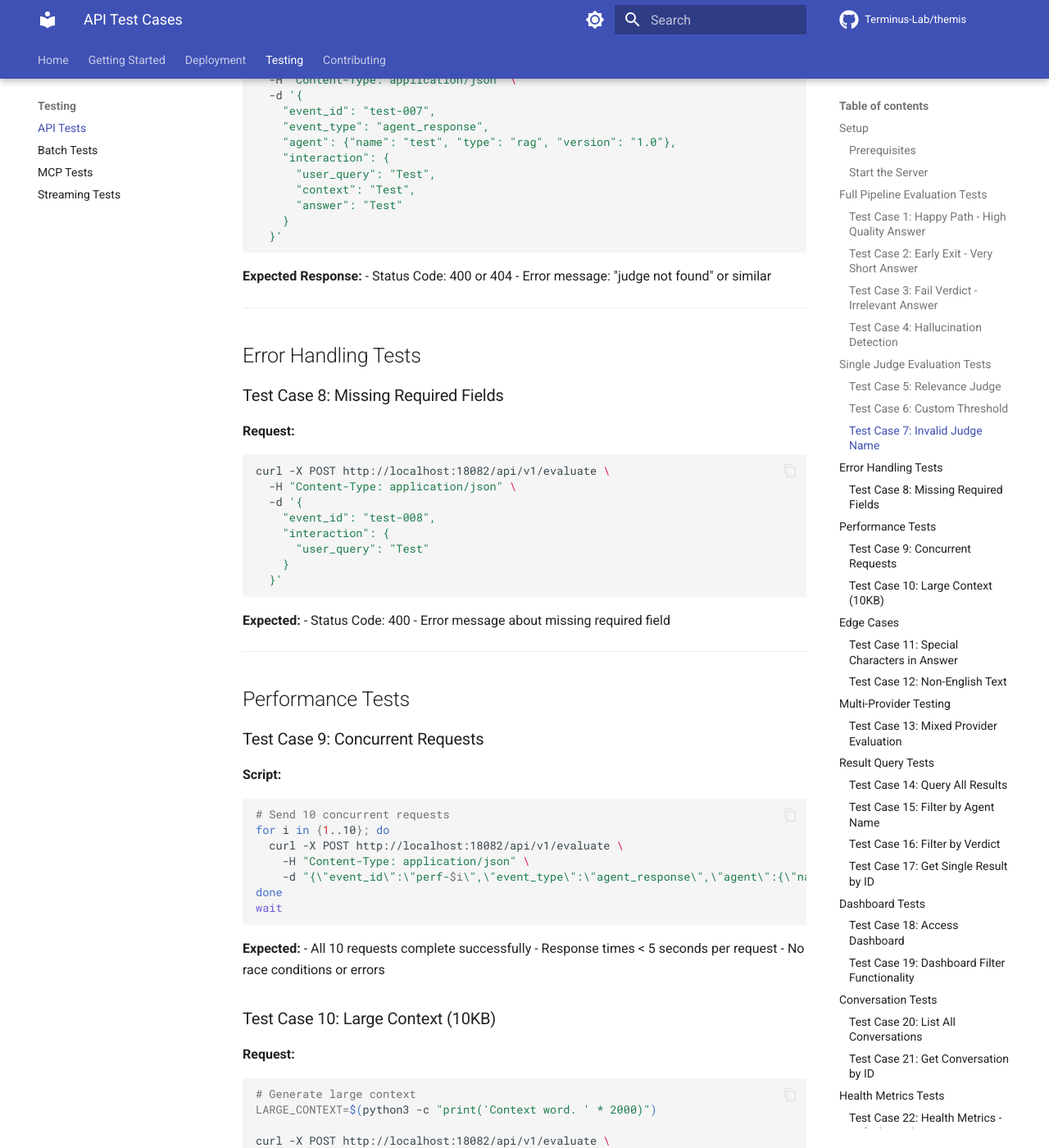
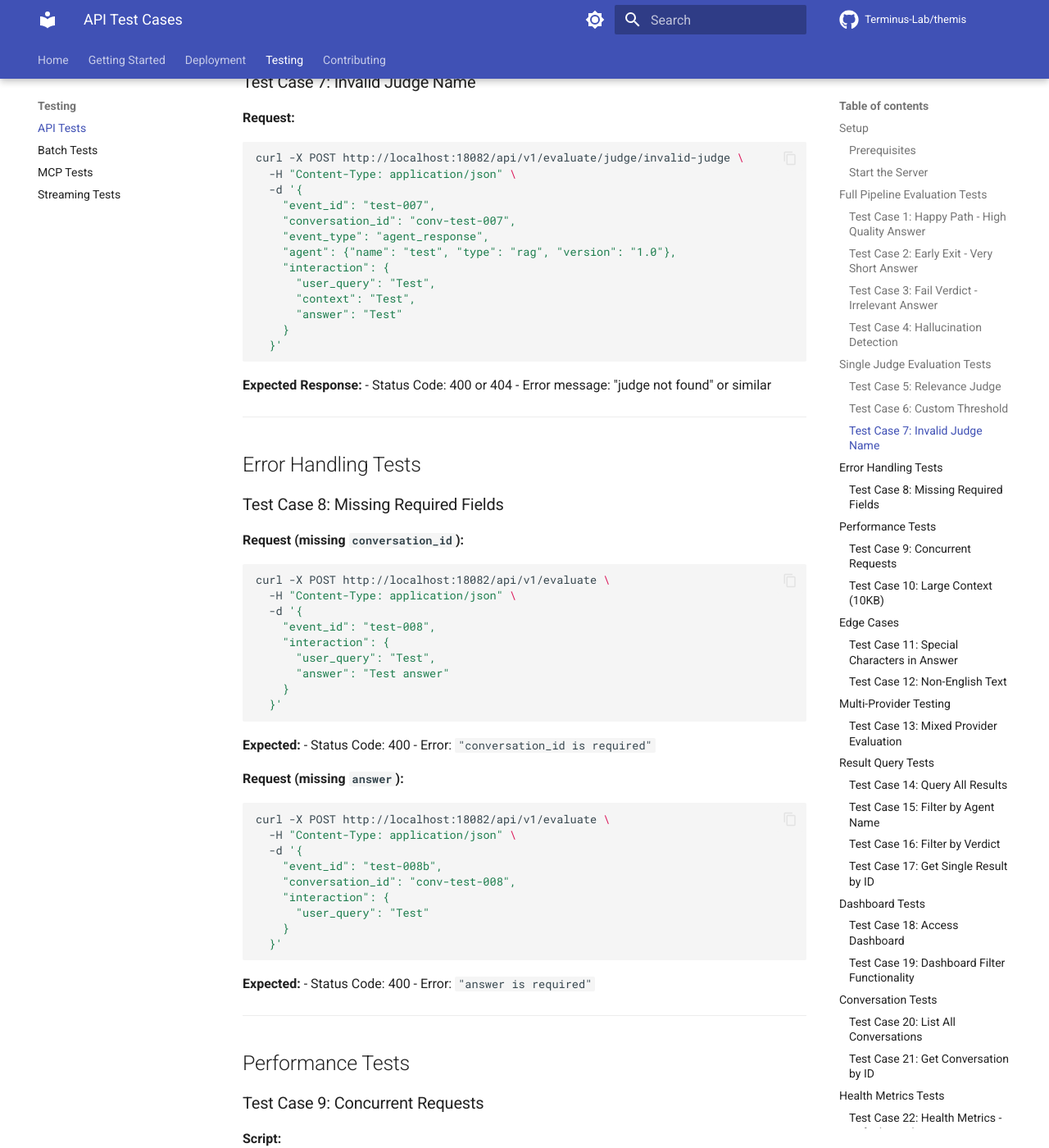
Before and after one commit to Terminus-Lab/themis, an MkDocs documentation site: the page built from docs/testing/api-tests.md, in a window 1280 px wide and 1400 px high, scrolled down 4348 px. Shown: the whole window at 82% size. Built offline with MkDocs 1.6.1 and Material for MkDocs 9.7.7, drawn with Linux system fonts in a browser that asks for light colours; comment, search, counter and statistics services are not loaded; some of the changed text lies outside the part shown.

Commit message:
feat: make conversation_id mandatory

````diff
--- a/docs/testing/api-tests.md
+++ b/docs/testing/api-tests.md
@@ -67,6 +67,7 @@ curl -X POST http://localhost:18082/api/v1/evaluate \
   -H "Content-Type: application/json" \
   -d '{
     "event_id": "test-001",
+    "conversation_id": "conv-test-001",
     "event_type": "agent_response",
     "agent": {"name": "test-agent", "type": "rag", "version": "1.0"},
     "interaction": {
@@ -93,6 +94,7 @@ curl -X POST http://localhost:18082/api/v1/evaluate \
   -H "Content-Type: application/json" \
   -d '{
     "event_id": "test-002",
+    "conversation_id": "conv-test-002",
     "event_type": "agent_response",
     "agent": {"name": "test-agent", "type": "rag", "version": "1.0"},
     "interaction": {
@@ -118,6 +120,7 @@ curl -X POST http://localhost:18082/api/v1/evaluate \
   -H "Content-Type: application/json" \
   -d '{
     "event_id": "test-003",
+    "conversation_id": "conv-test-003",
     "event_type": "agent_response",
     "agent": {"name": "test-agent", "type": "rag", "version": "1.0"},
     "interaction": {
@@ -149,6 +152,7 @@ curl -X POST http://localhost:18082/api/v1/evaluate \
   -H "Content-Type: application/json" \
   -d '{
     "event_id": "test-004",
+    "conversation_id": "conv-test-004",
     "event_type": "agent_response",
     "agent": {"name": "test-agent", "type": "rag", "version": "1.0"},
     "interaction": {
@@ -188,6 +192,7 @@ curl -X POST http://localhost:18082/api/v1/evaluate/judge/relevance \
   -H "Content-Type: application/json" \
   -d '{
     "event_id": "test-005",
+    "conversation_id": "conv-test-005",
     "event_type": "agent_response",
     "agent": {"name": "test", "type": "rag", "version": "1.0"},
     "interaction": {
@@ -211,6 +216,7 @@ curl -X POST "http://localhost:18082/api/v1/evaluate/judge/faithfulness?threshol
   -H "Content-Type: application/json" \
   -d '{
     "event_id": "test-006",
+    "conversation_id": "conv-test-006",
     "event_type": "agent_response",
     "agent": {"name": "test", "type": "rag", "version": "1.0"},
     "interaction": {
@@ -234,6 +240,7 @@ curl -X POST http://localhost:18082/api/v1/evaluate/judge/invalid-judge \
   -H "Content-Type: application/json" \
   -d '{
     "event_id": "test-007",
+    "conversation_id": "conv-test-007",
     "event_type": "agent_response",
     "agent": {"name": "test", "type": "rag", "version": "1.0"},
     "interaction": {
@@ -254,12 +261,30 @@ curl -X POST http://localhost:18082/api/v1/evaluate/judge/invalid-judge \
 
 ### Test Case 8: Missing Required Fields
 
-**Request:**
+**Request (missing `conversation_id`):**
 ```bash
 curl -X POST http://localhost:18082/api/v1/evaluate \
   -H "Content-Type: application/json" \
   -d '{
     "event_id": "test-008",
+    "interaction": {
+      "user_query": "Test",
+      "answer": "Test answer"
+    }
+  }'
+```
+
+**Expected:**
+- Status Code: 400
+- Error: `"conversation_id is required"`
+
+**Request (missing `answer`):**
+```bash
+curl -X POST http://localhost:18082/api/v1/evaluate \
+  -H "Content-Type: application/json" \
+  -d '{
+    "event_id": "test-008b",
+    "conversation_id": "conv-test-008",
     "interaction": {
       "user_query": "Test"
     }
@@ -268,7 +293,7 @@ curl -X POST http://localhost:18082/api/v1/evaluate \
 
 **Expected:**
 - Status Code: 400
-- Error message about missing required field
+- Error: `"answer is required"`
 
 ---
 
@@ -282,7 +307,7 @@ curl -X POST http://localhost:18082/api/v1/evaluate \
 for i in {1..10}; do
   curl -X POST http://localhost:18082/api/v1/evaluate \
     -H "Content-Type: application/json" \
-    -d "{\"event_id\":\"perf-$i\",\"event_type\":\"agent_response\",\"agent\":{\"name\":\"test\",\"type\":\"rag\",\"version\":\"1.0\"},\"interaction\":{\"user_query\":\"Test\",\"context\":\"Test\",\"answer\":\"Test\"}}" &
+    -d "{\"event_id\":\"perf-$i\",\"conversation_id\":\"conv-perf-$i\",\"event_type\":\"agent_response\",\"agent\":{\"name\":\"test\",\"type\":\"rag\",\"version\":\"1.0\"},\"interaction\":{\"user_query\":\"Test\",\"context\":\"Test\",\"answer\":\"Test\"}}" &
 done
 wait
 ```
@@ -303,6 +328,7 @@ curl -X POST http://localhost:18082/api/v1/evaluate \
   -H "Content-Type: application/json" \
   -d "{
     \"event_id\": \"test-010\",
+    \"conversation_id\": \"conv-test-010\",
     \"event_type\": \"agent_response\",
     \"agent\": {\"name\": \"test\", \"type\": \"rag\", \"version\": \"1.0\"},
     \"interaction\": {
@@ -330,6 +356,7 @@ curl -X POST http://localhost:18082/api/v1/evaluate \
   -H "Content-Type: application/json" \
   -d '{
     "event_id": "test-011",
+    "conversation_id": "conv-test-011",
     "event_type": "agent_response",
     "agent": {"name": "test", "type": "rag", "version": "1.0"},
     "interaction": {
@@ -353,6 +380,7 @@ curl -X POST http://localhost:18082/api/v1/evaluate \
   -H "Content-Type: application/json" \
   -d '{
     "event_id": "test-012",
+    "conversation_id": "conv-test-012",
     "event_type": "agent_response",
     "agent": {"name": "test", "type": "rag", "version": "1.0"},
     "interaction": {
@@ -400,6 +428,7 @@ curl -X POST http://localhost:18082/api/v1/evaluate \
   -H "Content-Type: application/json" \
   -d '{
     "event_id": "test-multi-provider",
+    "conversation_id": "conv-multi-provider",
     "event_type": "agent_response",
     "agent": {"name": "test-agent", "type": "rag", "version": "1.0"},
     "interaction": {
````
Also changed, not shown: CHANGELOG.md (+46 -48 lines), docs/getting-started/quick-start.md (+2 -0 lines), docs/testing/batch-tests.md (+7 -5 lines), docs/testing/mcp-tests.md (+1 -0 lines), 10 other files.
